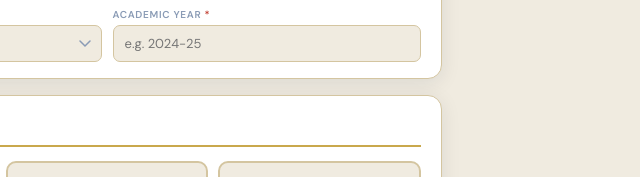
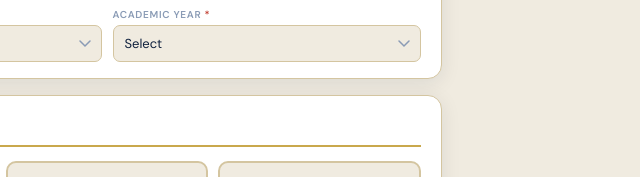
Before and after one commit to gfgcathani-lgtm/student-feedback, a plain HTML site: page index.html in a window 1280 px wide. Shown: the part 417-594 px from the top of the page, 533-1173 px from the left. Drawn offline with nearby package versions, Linux system fonts and the light colour scheme.

Commit message:
Update index.html

```diff
--- a/index.html
+++ b/index.html
@@ -336,10 +336,14 @@
           <span class="em">Required</span>
         </div>
         <div class="f" id="w-yr">
-          <label>Academic Year <span class="r">*</span></label>
-          <input type="text" id="yr" placeholder="e.g. 2024-25"/>
-          <span class="em">Required</span>
-        </div>
+  <label>Academic Year <span class="r">*</span></label>
+  <select id="yr">
+    <option value="">Select</option>
+    <option value="2024-25">2024-25</option>
+    <option value="2025-26">2025-26</option>
+  </select>
+  <span class="em">Required</span>
+</div>
       </div>
     </div>
 
```
